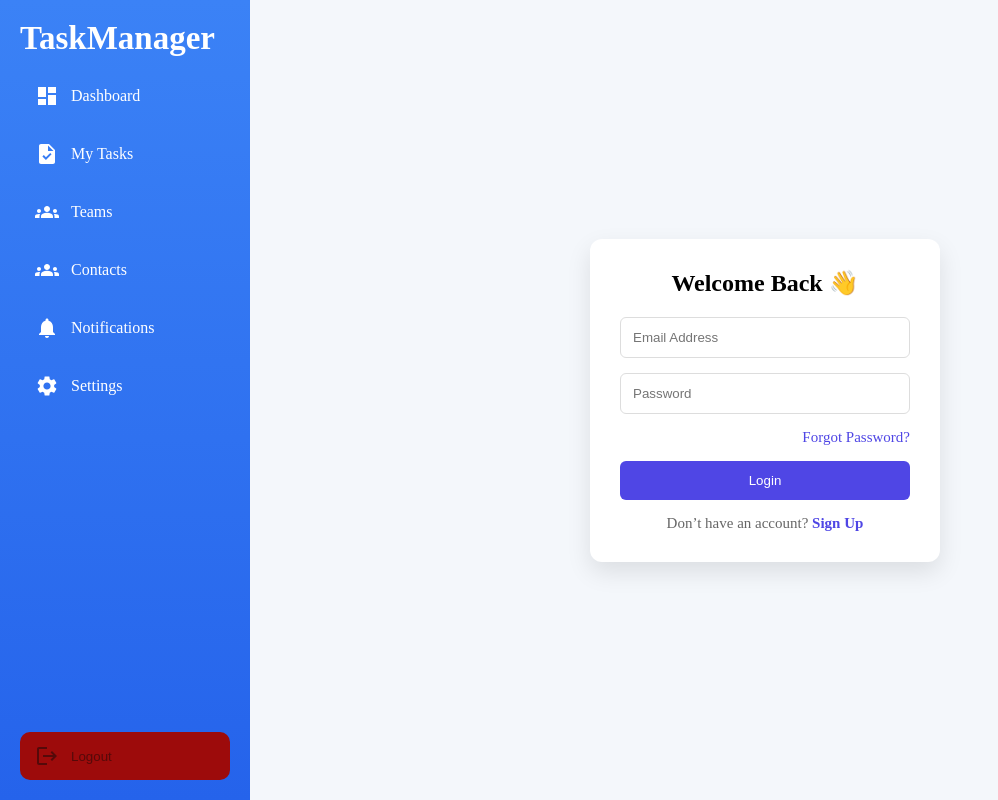
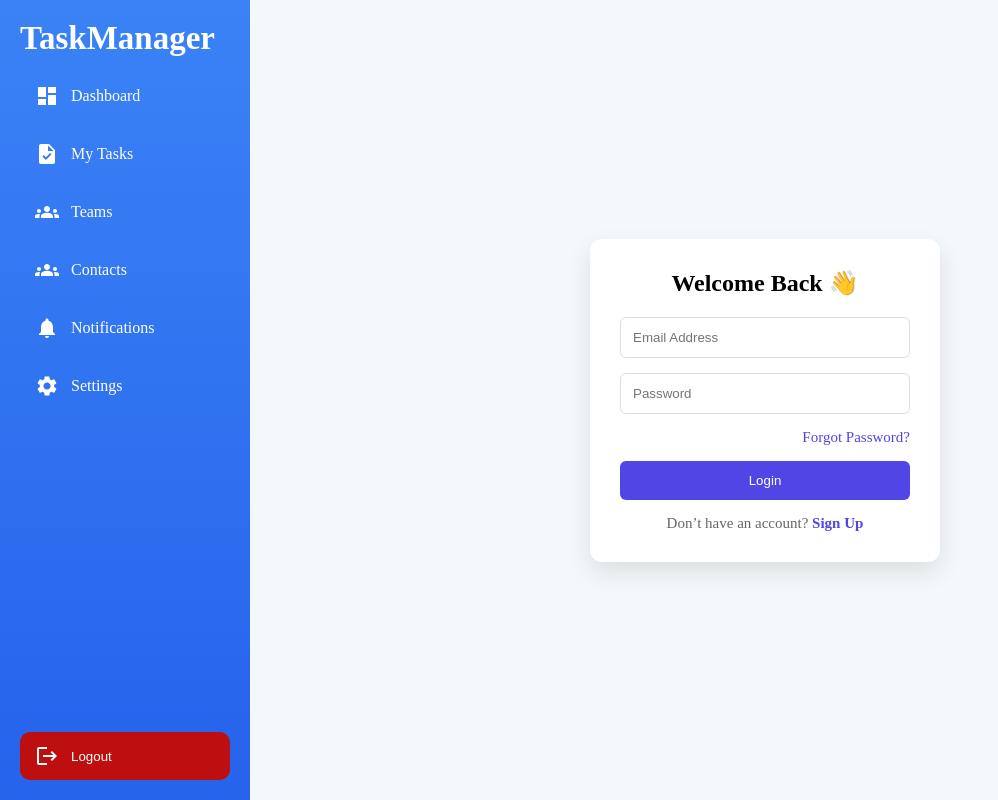
Before and after one commit to yubra840/Task-Manager, a React (Vite) app in the folder Frontend/my-react-app/: page /login in a window 1280 px wide. Shown: the whole page, without its empty margins (0-998 px from the left). Built offline with nearby package versions, Linux system fonts and the light colour scheme.

Commit message:
Added log out button

```diff
--- a/Frontend/my-react-app/src/components/Sidebar.css
+++ b/Frontend/my-react-app/src/components/Sidebar.css
@@ -6,7 +6,7 @@
   flex-direction: column;
   padding: 20px;
   flex-shrink: 0; /* prevents shrinking */
-    height: 100vh;
+  height: 100vh;
 
 }
 
@@ -92,13 +92,13 @@
   border-radius: 10px;
 
   border: none;
-  background: rgb(157, 11, 11);
-  color: rgb(85, 10, 10);
+  background: rgb(189, 15, 15);
+  color: white;
   cursor: pointer;
 
   transition: 0.3s ease;
 }
 
 .logout-btn:hover {
-  background: rgba(255, 0, 0, 0.3);
+  background: rgb(127, 8, 8);
 }
--- a/Frontend/my-react-app/src/pages/Dashboard.css
+++ b/Frontend/my-react-app/src/pages/Dashboard.css
@@ -5,6 +5,10 @@
   min-height: 100vh;
 
 }
+.sidebar-container {
+  height: 100vh;
+}
+
 
 .dashboard-container {
   padding: 20px;
```
